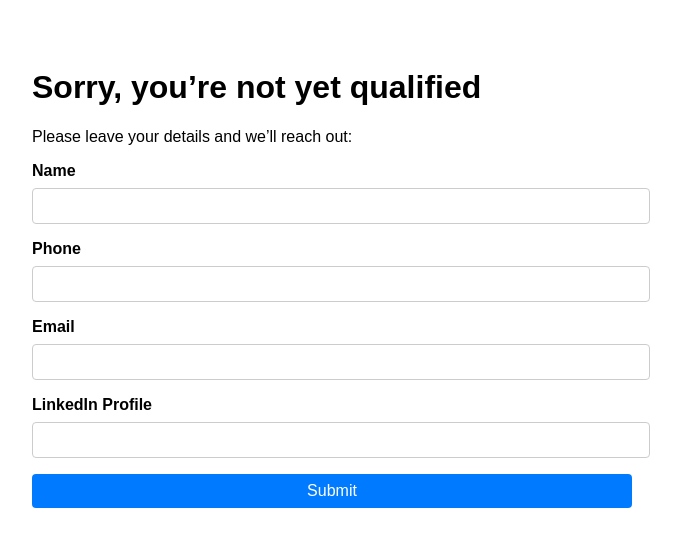
After one commit to karthikponna/schedule_form, a FastAPI app: template templates/contact.html in a window 1280 px wide. The commit adds this page. Shown: the top 547 px of the page, without its empty margins (308-989 px from the left). Run offline with FastAPI, Linux system fonts and the light colour scheme; the template is opened without the code that fills it, so the values that code supplies are empty.

Commit message:
updated files

```diff
--- /dev/null
+++ b/ai_model.py
@@ -0,0 +1,39 @@
+# ai_model.py
+
+import os, json
+from dotenv import load_dotenv
+from openai import OpenAI
+
+load_dotenv()
+client = OpenAI(api_key=os.getenv("OPENAI_API_KEY"))
+
+SYSTEM_PROMPT = (
+    "You are a JSON-only classifier.  The user gives one paragraph describing their business "
+    "and how big they are.  Reply with exactly one object and no extra keys/text:\n"
+    '{"status":"qualified"}     – real business + mentions scale\n'
+    '{"status":"not qualified"} – admits no business or just testing\n'
+    '{"status":"more info"}     – mentions business but no scale\n\n'
+    "Example:\n"
+    "User: \"FreshBites serves 200 clients weekly with $1M ARR.\"\n"
+    "Assistant: {\"status\":\"qualified\"}\n\n"
+    "Now classify the next user input and return only the JSON."
+)
+
+def classify_business(text: str) -> dict:
+    resp = client.chat.completions.create(
+        model="gpt-3.5-turbo",
+        messages=[
+            {"role":"system","content":SYSTEM_PROMPT},
+            {"role":"user",  "content":text}
+        ],
+
+        max_completion_tokens=30,
+    )
+    raw = resp.choices[0].message.content or ""
+    print("🔍 Raw model output:", repr(raw))
+
+    try:
+        return json.loads(raw.strip())
+    except json.JSONDecodeError:
+        print("⚠️ JSON decode error on:", repr(raw))
+        return {"status":"more info"}
--- a/app.py
+++ b/app.py
@@ -1,27 +1,71 @@
-from fastapi import FastAPI, Request
+from fastapi import FastAPI, Request, Form
 from fastapi.templating import Jinja2Templates
-from fastapi.responses import HTMLResponse
+from fastapi.responses import HTMLResponse, RedirectResponse
+from ai_model import classify_business
+from sheets import add_contact
 
 app = FastAPI()
 templates = Jinja2Templates(directory="templates")
 
+
 @app.get("/", response_class=HTMLResponse)
-async def read_about(request: Request):
+async def get_about(request: Request):
     return templates.TemplateResponse("about.html", {"request": request})
 
-# If you like, you can add a POST endpoint to handle the form:
-#
-# @app.post("/", response_class=HTMLResponse)
-# async def submit_about(request: Request):
-#     form = await request.form()
-#     about_text = form.get("about")
-#     return templates.TemplateResponse("about.html", {
-#         "request": request,
-#         "submitted": about_text
-#     })
-#
-# and then display `{{ submitted }}` somewhere in the template.
+
+@app.post("/", response_class=HTMLResponse)
+async def post_about(
+    request: Request,
+    about: str = Form(...)
+):
+    # 1) classify via OpenAI
+    result = classify_business(about)
+    status = result.get("status")       # “qualified” / “not qualified” / “more info”
+    if status == "qualified":
+        # show link on same page
+        return templates.TemplateResponse("about.html", {
+            "request": request,
+            "qualified_link": "https://calendar.app.google/h7YFgGZbysv83Bkc7"
+        })
+    elif status == "more info":
+        # ask user to expand
+        return templates.TemplateResponse("about.html", {
+            "request": request,
+            "warning": "More information is required. Please tell us both what your business is **and** the scale you’re operating at."
+        })
+    else:
+        # not qualified → redirect to contact form
+        response = RedirectResponse(url="/contact", status_code=302)
+        return response
+
+
+@app.get("/contact", response_class=HTMLResponse)
+async def get_contact(request: Request):
+    return templates.TemplateResponse("contact.html", {"request": request})
+
+
+@app.post("/contact")
+async def post_contact(
+    name: str = Form(...),
+    phone: str = Form(...),
+    email: str = Form(...),
+    linkedin: str = Form(...),
+):
+    # store in Google Sheets
+    add_contact({
+        "name": name,
+        "phone": phone,
+        "email": email,
+        "linkedin": linkedin
+    })
+    return RedirectResponse(url="/thankyou", status_code=302)
+
+
+@app.get("/thankyou", response_class=HTMLResponse)
+async def thank_you(request: Request):
+    return templates.TemplateResponse("thankyou.html", {"request": request})
+
 
 if __name__ == "__main__":
     import uvicorn
-    uvicorn.run("app:app", host="0.0.0.0", port=8000, reload=True)
+    uvicorn.run("app:app", host="0.0.0.0", port=8011, reload=True)
--- a/requirements.txt
+++ b/requirements.txt
@@ -6,3 +6,4 @@ python-dotenv
 fastapi
 uvicorn
 jinja2
+python-multipart
--- /dev/null
+++ b/sheets.py
@@ -0,0 +1,25 @@
+import os
+import datetime
+import gspread
+from oauth2client.service_account import ServiceAccountCredentials
+
+scope = ["https://www.googleapis.com/auth/spreadsheets"]
+
+creds = ServiceAccountCredentials.from_json_keyfile_name("credentials.json", scope)
+client = gspread.authorize(creds)
+
+sheet = client.open_by_key("1TgXXMH5jTETg7TgOIf8rRDpG-n1fYc57kQiaa3kMBPQ").sheet1
+
+# values_list = sheet.row_values(1)
+# print(values_list)
+
+def add_contact(data: dict):
+    # append a timestamp + all fields
+    row = [
+        datetime.datetime.utcnow().isoformat(),
+        data["name"],
+        data["phone"],
+        data["email"],
+        data["linkedin"]
+    ]
+    sheet.append_row(row, value_input_option="USER_ENTERED")
--- /dev/null
+++ b/templates/contact.html
@@ -0,0 +1,34 @@
+<!DOCTYPE html>
+<html lang="en">
+<head>
+  <meta charset="UTF-8" />
+  <meta name="viewport" content="width=device-width, initial-scale=1.0"/>
+  <title>Contact Info</title>
+  <style>
+    body { font-family:Arial,sans-serif; max-width:600px; margin:2rem auto; padding:1rem; }
+    label { display:block; margin-bottom:.5rem; font-weight:bold; }
+    input, button { width:100%; padding:.5rem; margin-bottom:1rem; border:1px solid #ccc; border-radius:4px; font-size:1rem; }
+    button { background:#007bff; color:#fff; border:none; cursor:pointer; }
+    button:hover { background:#0056b3; }
+  </style>
+</head>
+<body>
+  <h1>Sorry, you’re not yet qualified</h1>
+  <p>Please leave your details and we’ll reach out:</p>
+  <form action="/contact" method="post">
+    <label>Name</label>
+    <input type="text" name="name" required />
+
+    <label>Phone</label>
+    <input type="tel" name="phone" required />
+
+    <label>Email</label>
+    <input type="email" name="email" required />
+
+    <label>LinkedIn Profile</label>
+    <input type="url" name="linkedin" required />
+
+    <button type="submit">Submit</button>
+  </form>
+</body>
+</html>
```
Also changed, not shown: templates/about.html (+20 -31 lines), templates/thankyou.html (added, +15 -0 lines).
